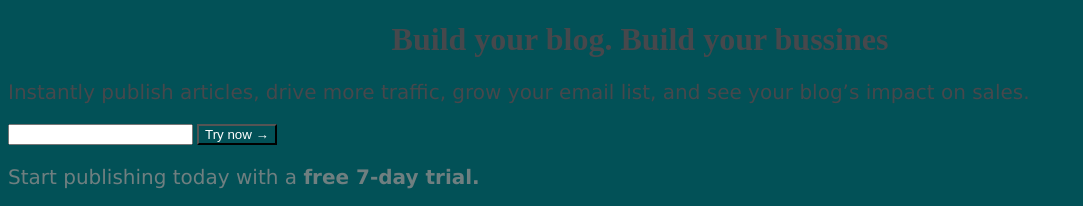
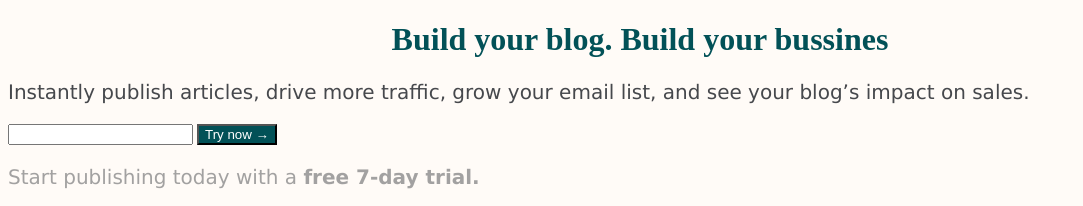
Before and after one commit to rivalcoba/bedu-ph0-stackblitz, a website: page index.html in a window 1280 px wide. Shown: the top 206 px of the page, without its empty margins (0-1083 px from the left). Drawn offline with Linux system fonts and the light colour scheme.

Commit message:
1 file modified

```diff
--- a/style.css
+++ b/style.css
@@ -1,9 +1,9 @@
 body {
-  background-color: #025157;
+  background-color: #fffbf7;
 }
 
 h1 {
-  color: #46484c;
+  color: #025157;
   text-align: center;
 }
 
```
